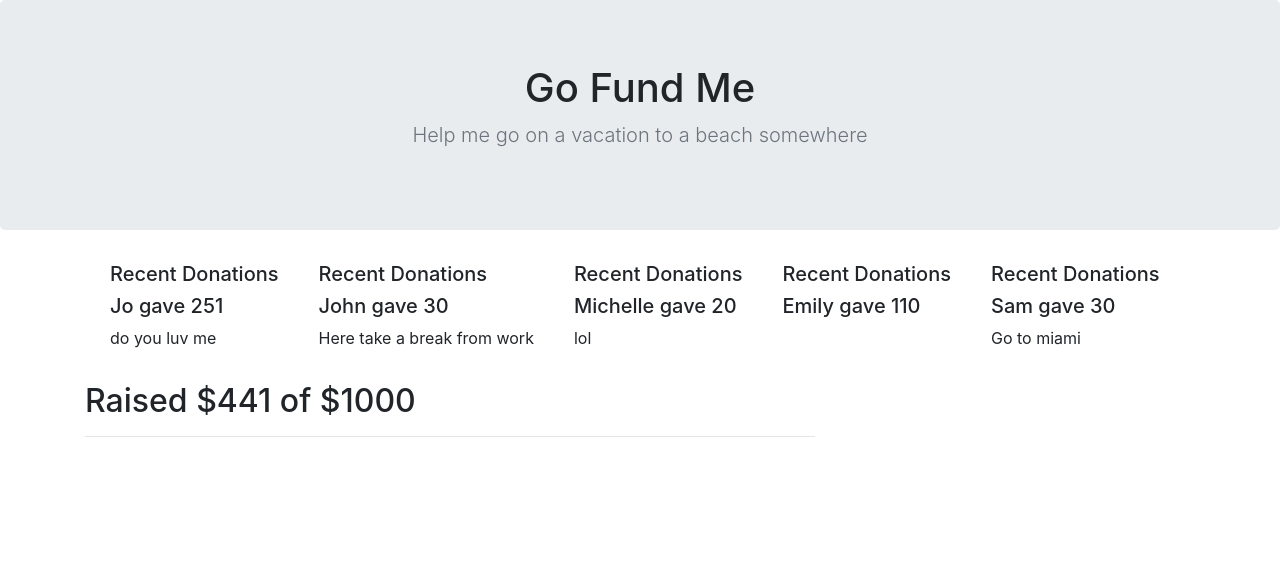
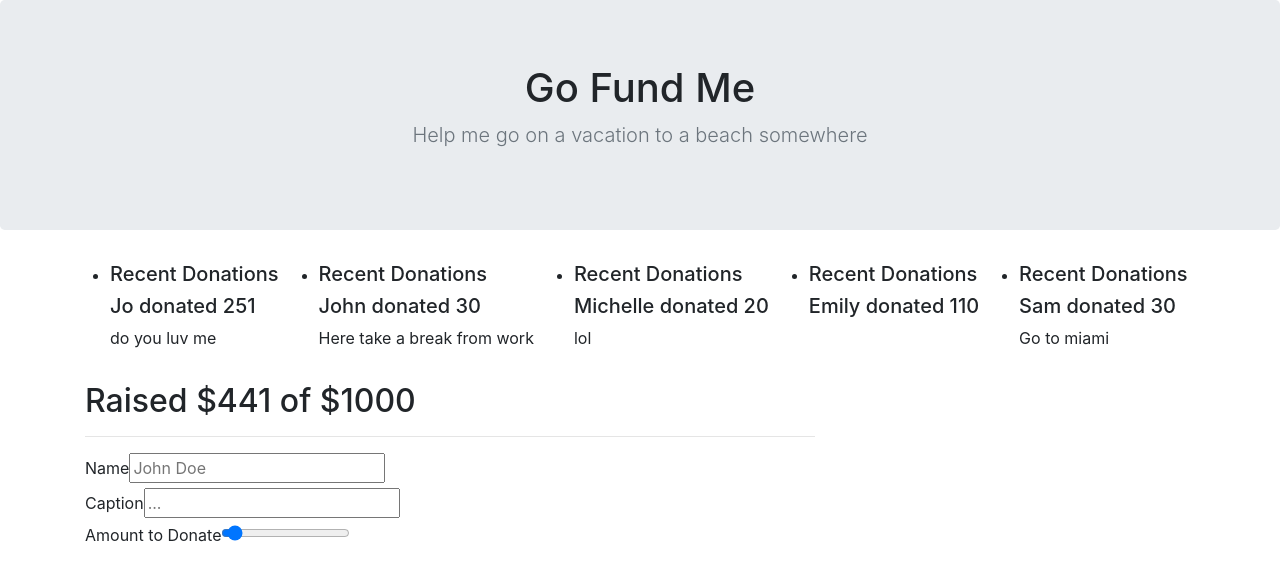
Before and after one commit to joinpursuit/Pursuit-Core-Web-Props-Lab-Tested, a React (Create React App) app: page / in a window 1280 px wide. Shown: the top 580 px of the page. Built offline with nearby package versions, Linux system fonts and the light colour scheme.

Commit message:
donation form

```diff
--- a/src/App.js
+++ b/src/App.js
@@ -5,6 +5,7 @@ import TopBar from "./Components/TopBar";
 import "./App.css";
 import RecentDonations from "./Components/RecentDonations";
 import Progress from "./Components/Progress"
+import DonationForm from "./Components/DonationForm";
 
 const donations = [
   {
@@ -59,9 +60,9 @@ export default class App extends React.Component {
             ))}
 
             <div className="col-8">
-              {<Progress total = {amount.total} goal = {amount.goal}/>}
+              <Progress total = {amount.total} goal = {amount.goal}/>
               <hr />
-              {/* TODO: DonationForm */}
+              <DonationForm />
             </div>
           </div>
         </div>
--- a/src/Components/DonationForm.js
+++ b/src/Components/DonationForm.js
@@ -1,7 +1,13 @@
 import React from "react";
 
 const DonationForm = () => {
-  return null;
+
+  return (<form>
+    <div><label>Name</label><input placeholder="John Doe"></input></div>
+    <div><label>Caption</label><input placeholder="..."></input></div>
+    <div><label>Amount to Donate</label><input type="range" id="donation"  min="5" max="1000"></input></div>
+  </form>
+  );
 };
 
 export default DonationForm;
--- a/src/Components/RecentDonations.js
+++ b/src/Components/RecentDonations.js
@@ -1,13 +1,14 @@
 import React from "react";
 
 const RecentDonations = (props) => {
-  let {amount, caption, name} = props;
+  let { amount, caption, name } = props;
 
   return (<ul>
-    <h5>Recent Donations</h5>
-    <h5>{name} gave {amount}</h5>
-    <p>{caption}</p>
-
+    <li>
+      <h5>Recent Donations</h5>
+      <h5>{name} donated {amount}</h5>
+      <p>{caption}</p>
+    </li>
   </ul>)
 };
 
```
